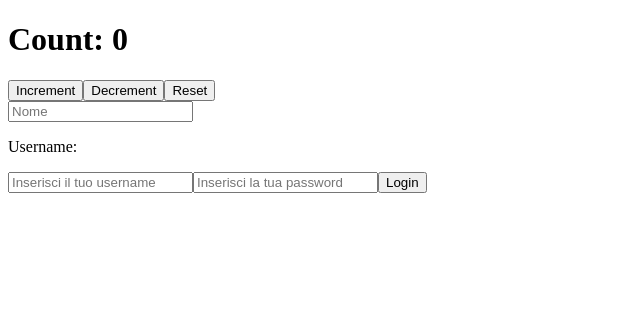
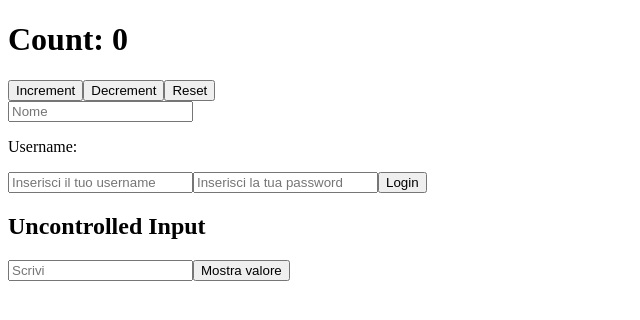
Before and after one commit to Rodobrodo2/React, a React (Vite) app in the folder react-es/: page / in a window 1280 px wide. Shown: the top 320 px of the page, without its empty margins (0-640 px from the left). Built offline with nearby package versions, Linux system fonts and the light colour scheme.

Commit message:
Uncontrolled component

```diff
--- a/react-es/src/App.jsx
+++ b/react-es/src/App.jsx
@@ -2,6 +2,7 @@
 import Counter from "./Counter";
 import TextInput from "./TextInput";
 import LoginForm from "./LoginForm";
+import UncontrolledInput from "./UncontrolledInput";
 
 const App = () => {
 
@@ -10,6 +11,7 @@
       <Counter />
       <TextInput />
       <LoginForm />
+      <UncontrolledInput />
     </>
   );
 }
--- /dev/null
+++ b/react-es/src/UncontrolledInput.jsx
@@ -0,0 +1,19 @@
+import React, { useRef } from "react";
+
+const UncontrolledInput = () => {
+    const inputRef = useRef();
+
+    const handleShowValue = () => {
+        alert(`Valore dell'input: ${inputRef.current.value}`);
+    };
+
+    return (
+        <div>
+            <h2>Uncontrolled Input</h2>
+            <input type="text" ref={inputRef} placeholder="Scrivi"/>
+            <button onClick={handleShowValue}>Mostra valore</button>
+        </div>
+    );
+};
+
+export default UncontrolledInput;
```
